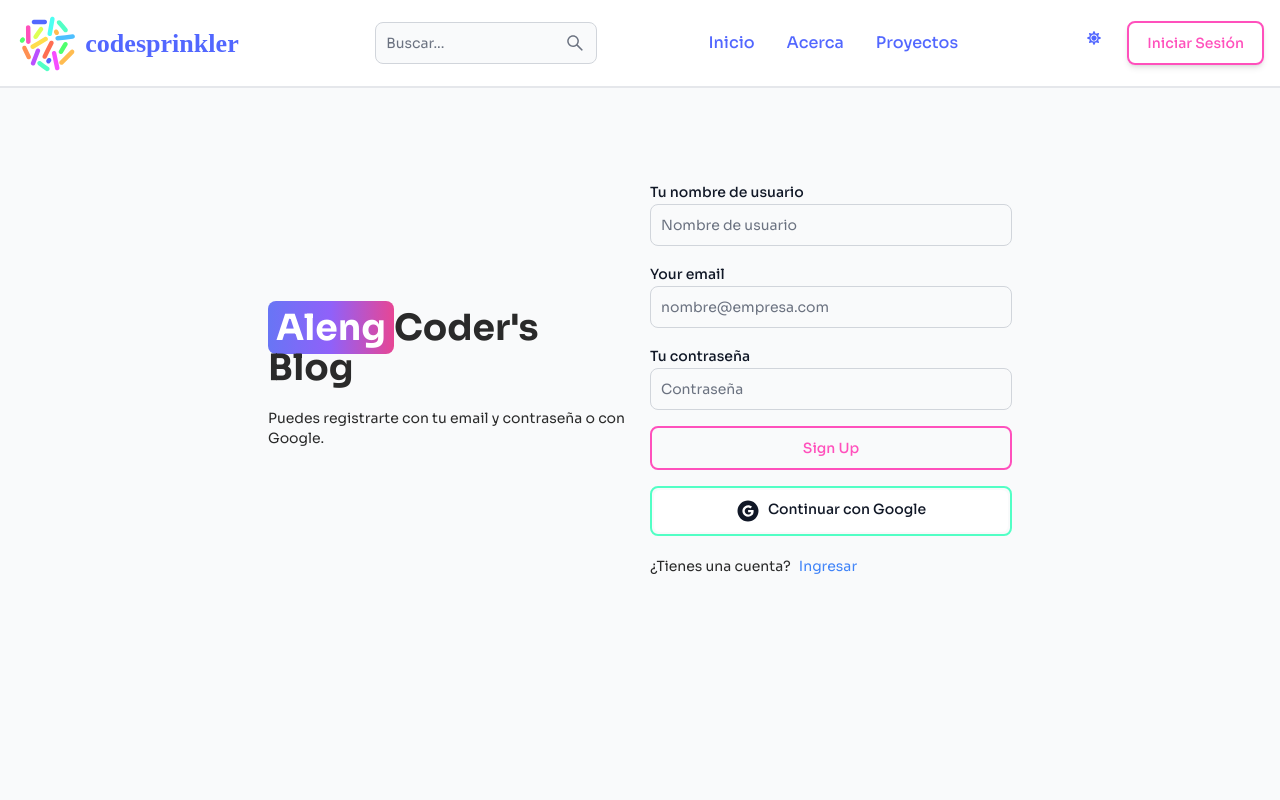
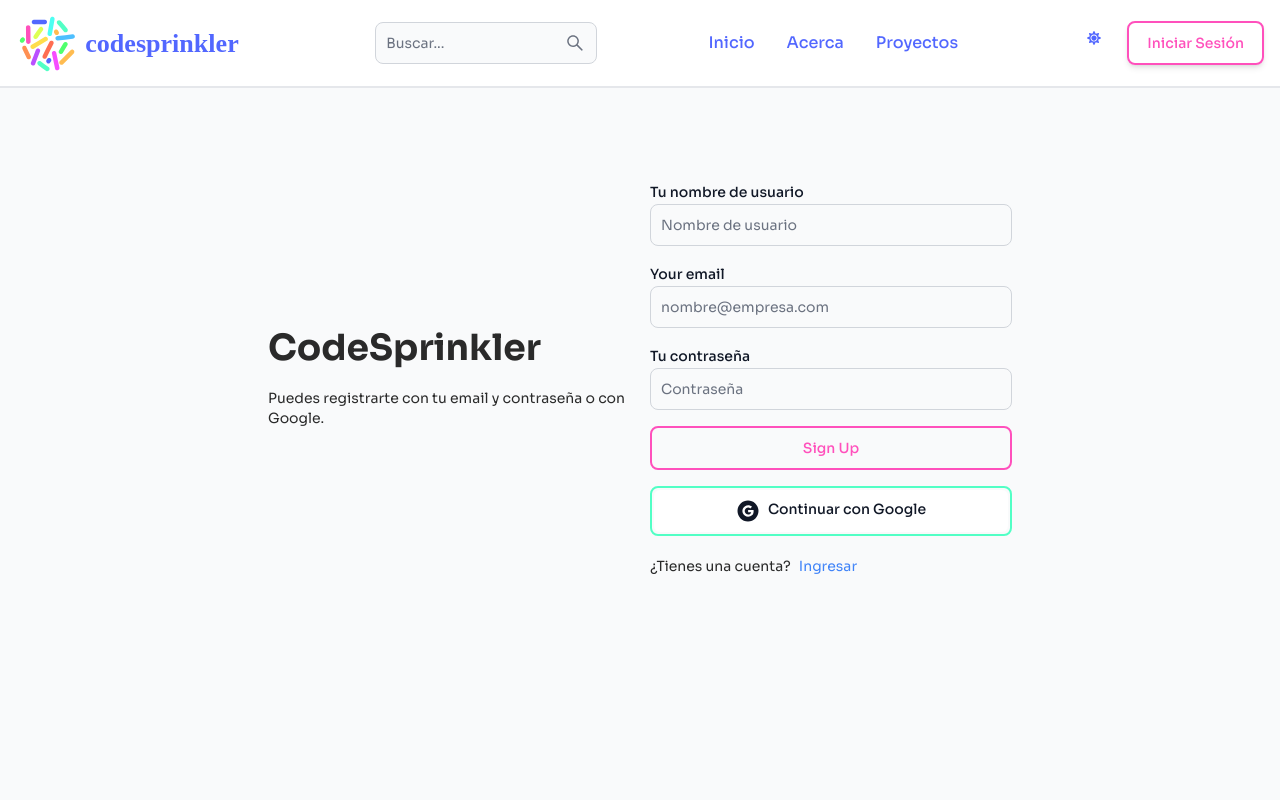
Before and after one commit to AleDataAnalyst/mern-vite-blog, a React (Vite) app in the folder client/: page /sign-up in a window 1280 px wide. Shown: the top 800 px of the page. Built offline with nearby package versions, Linux system fonts and the light colour scheme; no server answers; a web font is replaced by a local one.

Commit message:
cambio de nombre

```diff
--- a/client/src/pages/SignUp.jsx
+++ b/client/src/pages/SignUp.jsx
@@ -43,10 +43,7 @@ export default function SignUp() {
         {/* left */}
         <div className='flex-1'>
           <Link to='/' className='font-bold dark:text-white text-4xl'>
-            <span className='px-2 py-1 bg-gradient-to-r from-indigo-500 via-purple-500 to-pink-500 rounded-lg text-white'>
-              Aleng
-            </span>
-            Coder's Blog
+            CodeSprinkler
           </Link>
           <p className='text-sm mt-5'>
             Puedes registrarte con tu email y contraseña o con Google.
```
